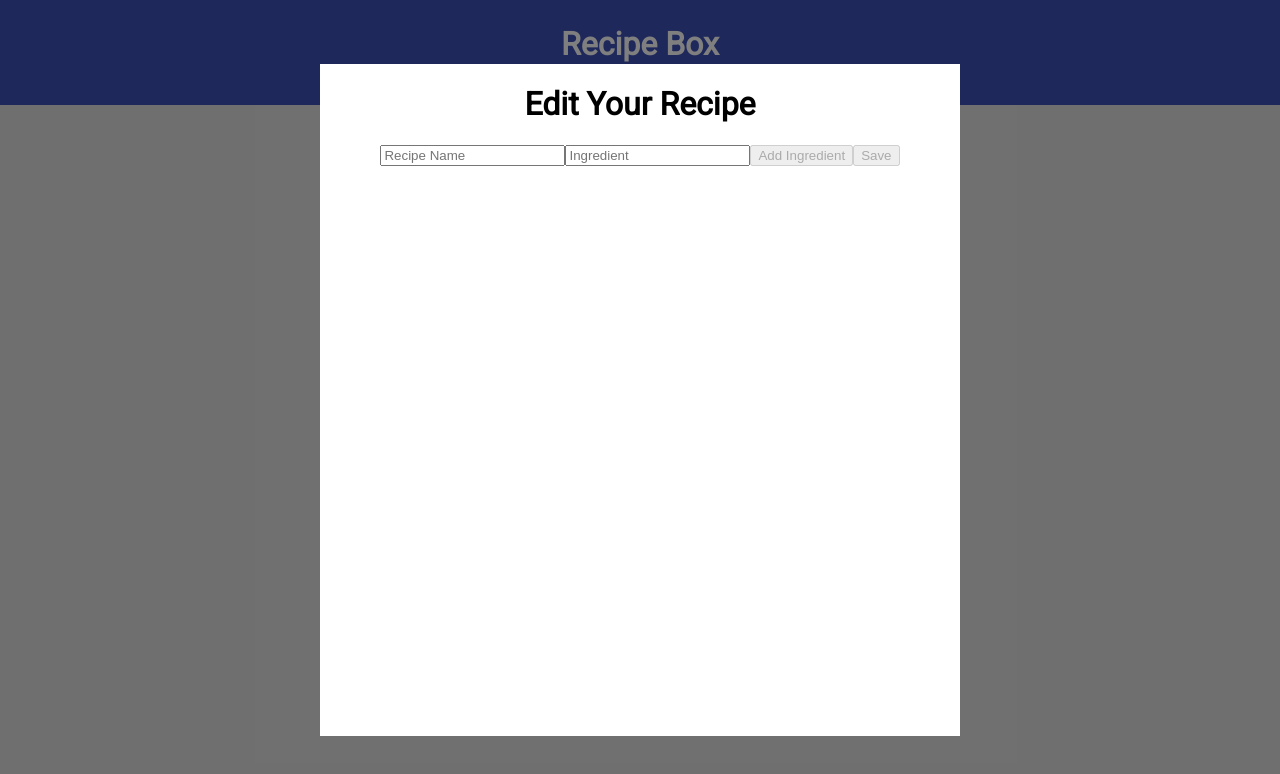
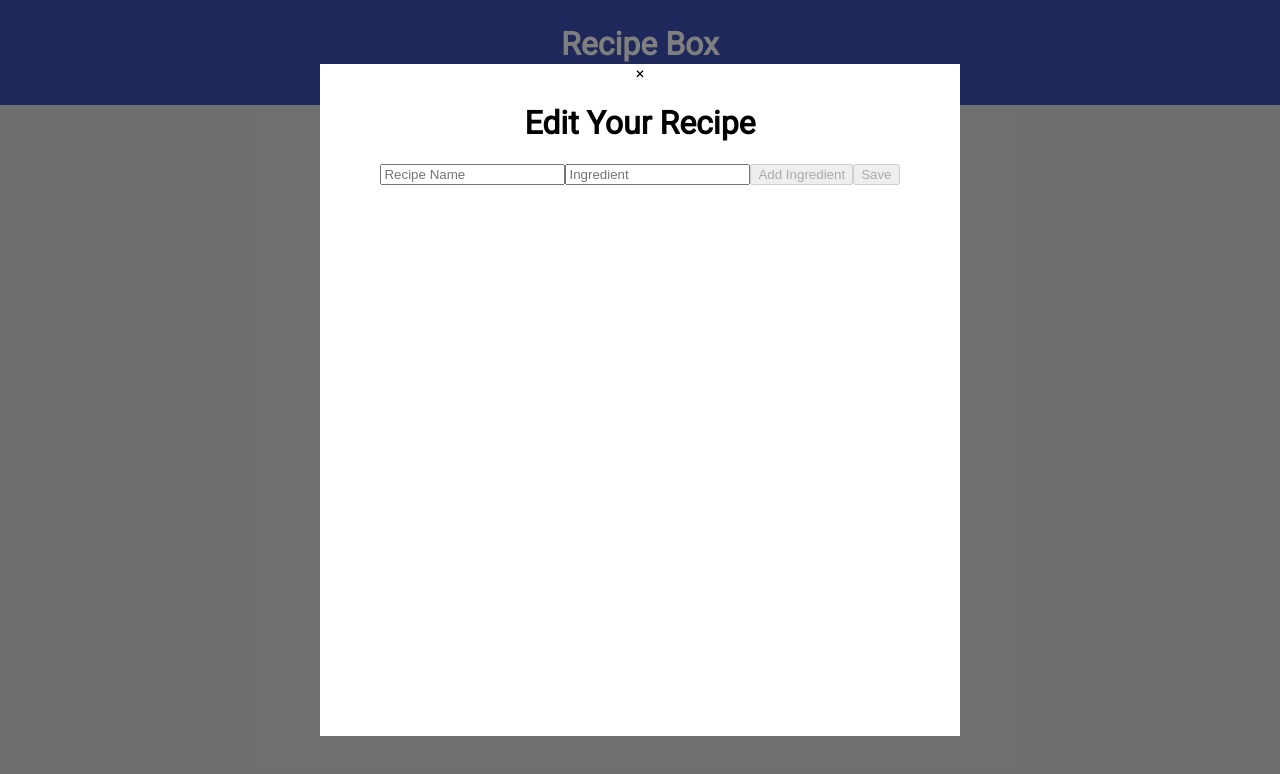
Before and after one commit to shoemakerdr/recipe-box, a React (Create React App) app: page /new in a window 1280 px wide. Shown: the top 774 px of the page. Built offline with nearby package versions, Linux system fonts and the light colour scheme.

Commit message:
Added close button

```diff
--- a/src/Modal.js
+++ b/src/Modal.js
@@ -15,7 +15,7 @@ class Modal extends Component {
     }
 
     redirectHome (event) {
-        if (event.target.id === 'Modal') {
+        if (event.target.id === 'Modal' || event.target.id === 'x-escape') {
             this.setState({shouldRedirect: true})
         }
     }
@@ -29,6 +29,13 @@ class Modal extends Component {
                 className='Modal modal-wrapper'
             >
                 <div className='modal-card'>
+                    <div
+                        id='x-escape'
+                        onClick={this.redirectHome}
+                        className='modal-x'
+                    >
+                        ×
+                    </div>
                     {this.props.children}
                 </div>
                 {shouldRedirect &&
```
